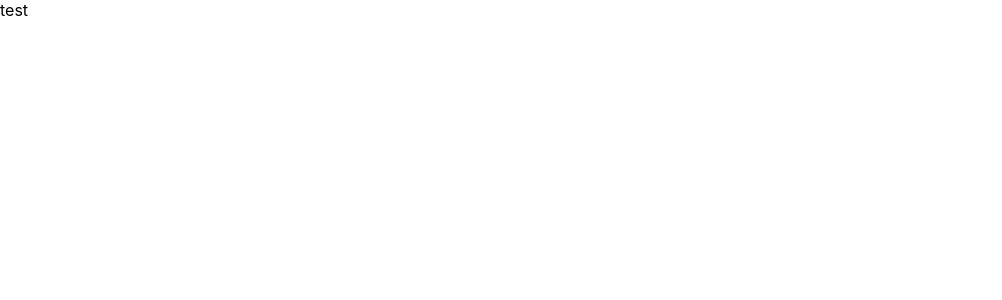
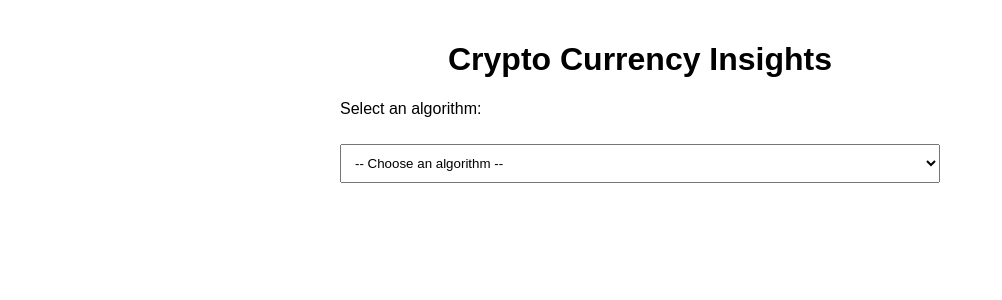
Before and after one commit to Shreepaad/CryptoSight, a React (Create React App) app: page / in a window 1280 px wide. Shown: the top 300 px of the page, without its empty margins (0-1002 px from the left). Built offline with nearby package versions, Linux system fonts and the light colour scheme.

Commit message:
testing web

```diff
--- a/src/App.css
+++ b/src/App.css
@@ -36,3 +36,35 @@
     transform: rotate(360deg);
   }
 }
+
+body {
+  font-family: Arial, sans-serif;
+  margin: 0;
+  padding: 0;
+}
+
+.container {
+  max-width: 600px;
+  margin: 0 auto;
+  padding: 20px;
+}
+
+h1 {
+  text-align: center;
+}
+
+p {
+  margin-top: 10px;
+}
+
+select {
+  width: 100%;
+  padding: 10px;
+  margin-top: 10px;
+}
+
+.insights {
+  margin-top: 20px;
+  padding: 10px;
+  border: 1px solid #ddd;
+}
--- a/src/App.js
+++ b/src/App.js
@@ -1,9 +1,35 @@
 import logo from './logo.svg';
 import './App.css';
+import React, { useState } from 'react';
 
 function App() {
+
+  const [selectedAlgorithm, setSelectedAlgorithm] = useState('');
+
+  const handleAlgorithmChange = (event) => {
+    setSelectedAlgorithm(event.target.value);
+  }
+
   return (
-   <div >test</div>
+    <div className="container">
+    <h1>Crypto Currency Insights</h1>
+    <p>Select an algorithm:</p>
+    <select value={selectedAlgorithm} onChange={handleAlgorithmChange}>
+      <option value="">-- Choose an algorithm --</option>
+      <option value="sha256">SHA-256</option>
+      <option value="scrypt">Scrypt</option>
+      <option value="ethash">Ethash</option>
+      {/* Add more algorithm options here */}
+    </select>
+
+    {/* Display insights based on the selected algorithm */}
+    {selectedAlgorithm && (
+      <div className="insights">
+        <h2>Insights for {selectedAlgorithm}</h2>
+        {/* Add insights content here */}
+      </div>
+    )}
+  </div>
   );
 }
 
```
